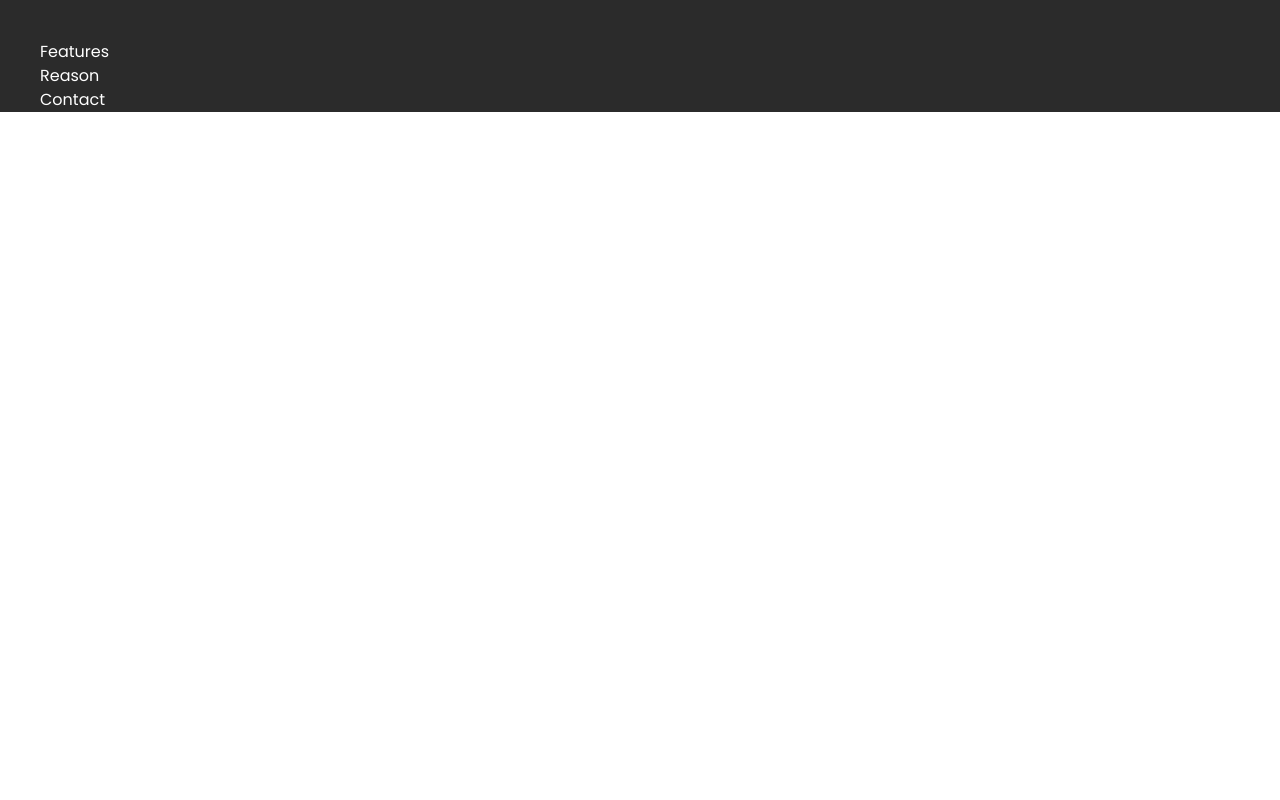
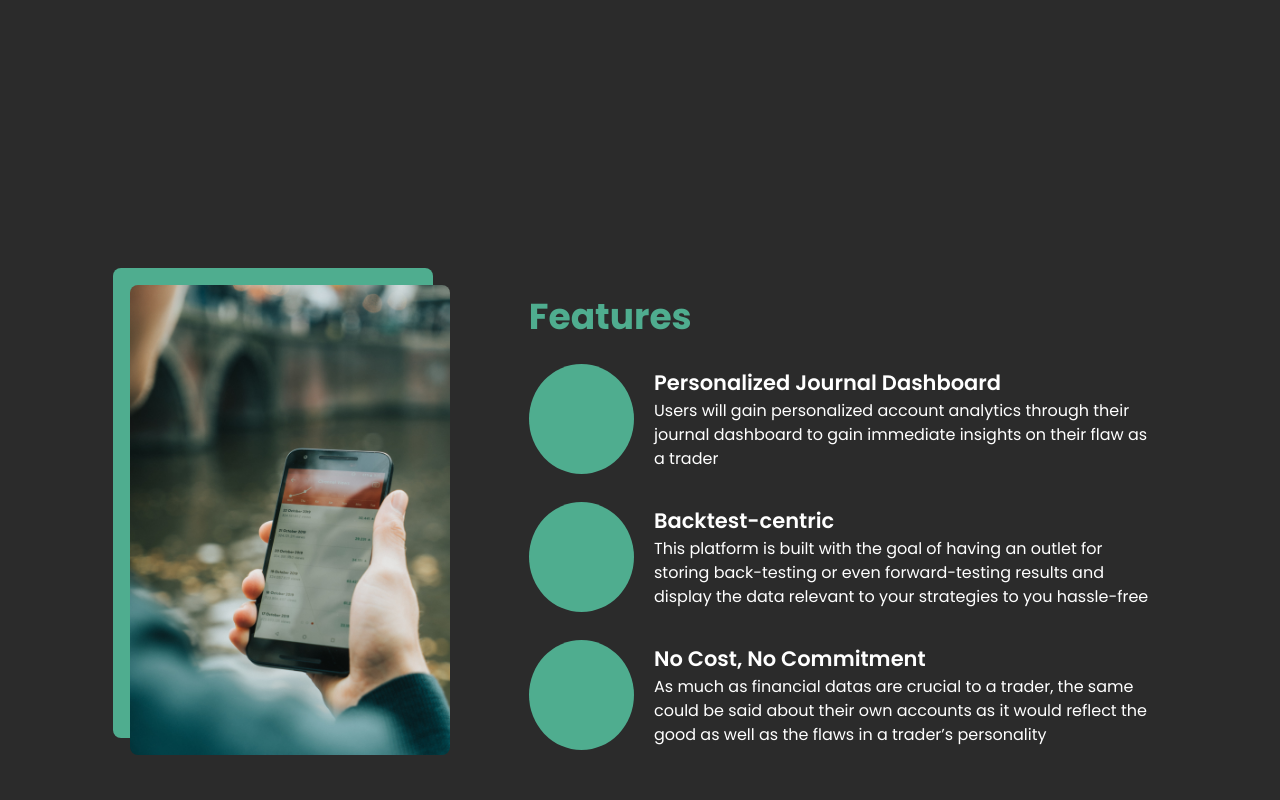
Before and after one commit to teoyi/trademate, a React (Vite) app in the folder client/: page / in a window 1280 px wide. Shown: the part 760-1560 px from the top of the page. Before the commit the page ends 872 px from the top, so only its background shows below. Built offline with nearby package versions, Linux system fonts and the light colour scheme.

Commit message:
completed features section, lacking icons

```diff
--- a/client/src/components/Home/comp/Features.tsx
+++ b/client/src/components/Home/comp/Features.tsx
@@ -1,8 +1,46 @@
-import React from 'react'
+
+import feature from "../../../assets/feature-2.jpg"
 
 const Features = () => {
   return (
-    <div>Features</div>
+    <section className="h-screen flex flex-row justify-center w-full items-center xl:mt-20 2xl:mt-0 xl:px-10">
+      <div className='w-2/5 flex justify-center items-center'>
+            <div className='z-10 xl:h-[470px] 2xl:h-[600px] xl:w-[320px] 2xl:w-[400px] rounded-lg relative overflow-hidden'>
+                <img src={feature} className="absolute"/>
+            </div>
+        <div className='bg-accent xl:w-[320px] 2xl:w-[400px] xl:h-[470px] 2xl:h-[600px] absolute z-0 rounded-lg xl:mr-[35px] xl:mb-[35px]'></div>
+        </div>
+      <div className="w-3/5 flex flex-col justify-center items-start h-full xl:mr-10 xl:ml-7 2xl:ml-20 2xl:mr-0">
+        <h1 className="text-accent font-bold mb-5 text-[36px]">Features</h1>
+        <div className="mb-7 flex flex-row w-full items-center">
+          <div className="w-1/6 flex justify-center items-center">
+            <div className="h-[110px] w-[110px] bg-accent rounded-[50%]"></div>
+          </div>
+          <div className="w-5/6 ml-5 max-w-[550px]">
+            <h3 className="font-semibold text-[21px]">Personalized Journal Dashboard</h3>
+            <p className="font-[15px]">Users will gain personalized account analytics through their journal dashboard to gain immediate insights on their flaw as a trader</p>
+          </div>
+        </div>
+        <div className="mb-7 flex flex-row w-full items-center">
+          <div className="w-1/6 flex justify-center items-center">
+            <div className="h-[110px] w-[110px] bg-accent rounded-[50%]"></div>
+          </div>
+          <div className="w-5/6 ml-5 max-w-[550px]">
+            <h3 className="font-semibold text-[21px]">Backtest-centric</h3>
+            <p className="font-[15px]">This platform is built with the goal of having an outlet for storing back-testing or even forward-testing results and display the data relevant to your strategies to you hassle-free</p>
+          </div>
+        </div>
+        <div className="flex flex-row w-full items-center">
+          <div className="w-1/6 flex justify-center items-center">
+            <div className="h-[110px] w-[110px] bg-accent rounded-[50%]"></div>
+          </div>
+          <div className="w-5/6 ml-5 max-w-[550px]">
+            <h3 className="font-semibold text-[21px]">No Cost, No Commitment</h3>
+            <p className="font-[15px]">As much as financial datas are crucial to a trader, the same could be said about their own accounts as it would reflect the good as well as the flaws in a trader’s personality</p>
+          </div>
+        </div>
+      </div>
+    </section>
   )
 }
 
```
Also changed, not shown: client/src/assets/feature-2.jpg (added), 1 other file (tests, documents, lock files or other folders).
